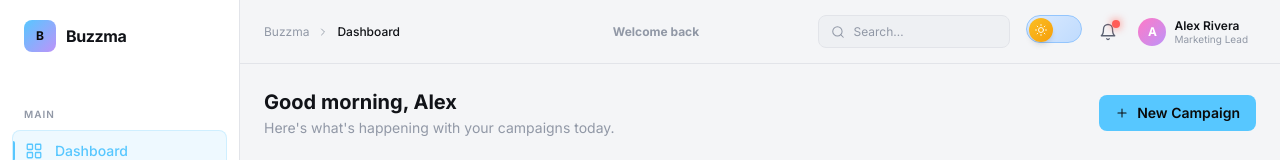
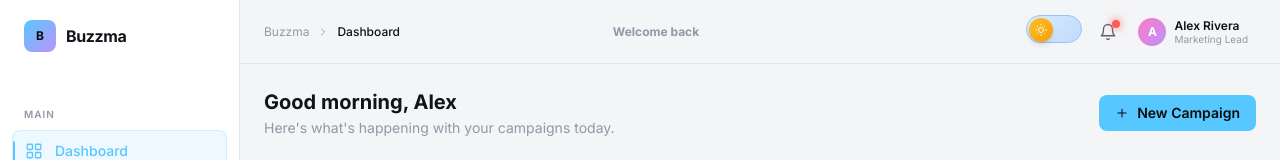
Before and after one commit to real-coddicted/buzzma, a React (Vite) app in the folder frontend/: page / in a window 1280 px wide. Shown: the top 160 px of the page. Built offline with nearby package versions, Linux system fonts and the light colour scheme.

Commit message:
remove search bar

```diff
--- a/frontend/src/components/layout/Topbar.tsx
+++ b/frontend/src/components/layout/Topbar.tsx
@@ -1,6 +1,6 @@
 import { useState } from 'react'
 import { ThemeToggle } from '../ui/ThemeToggle'
-import { IconBell, IconSearch, IconChevronRight } from '../ui/icons'
+import { IconBell, IconChevronRight } from '../ui/icons'
 import type { Theme, NavPage, Notification } from '../../types'
 
 const pageTitles: Record<NavPage, { title: string; subtitle: string }> = {
@@ -86,17 +86,7 @@ export function Topbar({ theme, onToggleTheme, activePage, onNavigate, notificat
         <p className="text-xs font-bold text-ink-light-muted dark:text-ink-dark-muted">{subtitle}</p>
       </div>
 
-      <div className="hidden md:flex items-center gap-2 bg-surface-light-hover dark:bg-surface-dark-hover border border-surface-light-border dark:border-surface-dark-border rounded-lg px-3 py-1.5 w-48">
-        <IconSearch size={14} className="text-ink-light-muted dark:text-ink-dark-muted flex-shrink-0" />
-        <input
-          type="text"
-          placeholder="Search…"
-          className="bg-transparent text-xs outline-none flex-1 text-ink-light-primary dark:text-ink-dark-primary placeholder:text-ink-light-muted dark:placeholder:text-ink-dark-muted"
-        />
-        <kbd className="hidden lg:block text-[10px] px-1.5 py-0.5 rounded bg-surface-light-border dark:bg-surface-dark-border text-ink-light-muted dark:text-ink-dark-muted font-mono">
-          ⌘K
-        </kbd>
-      </div>
+
 
       <div className="flex items-center gap-1">
         <div className="hidden sm:block mr-1">
```
